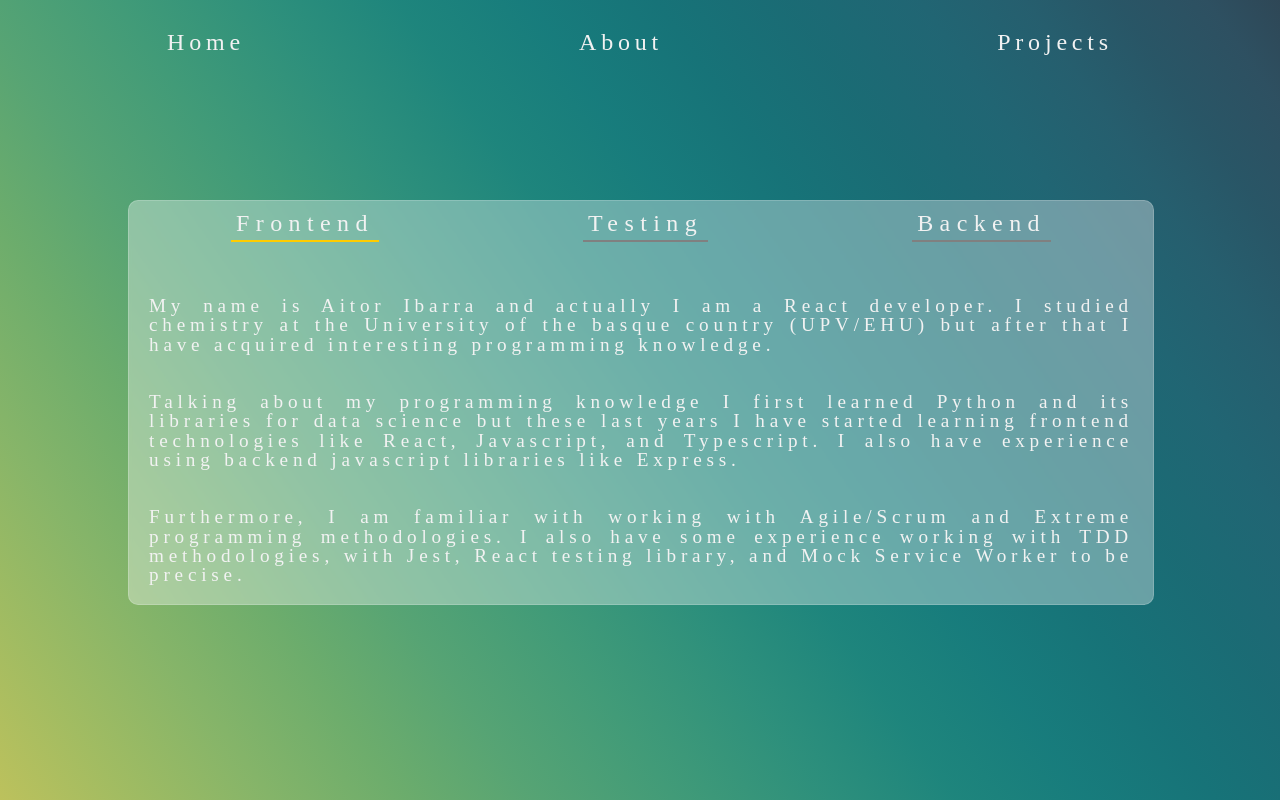
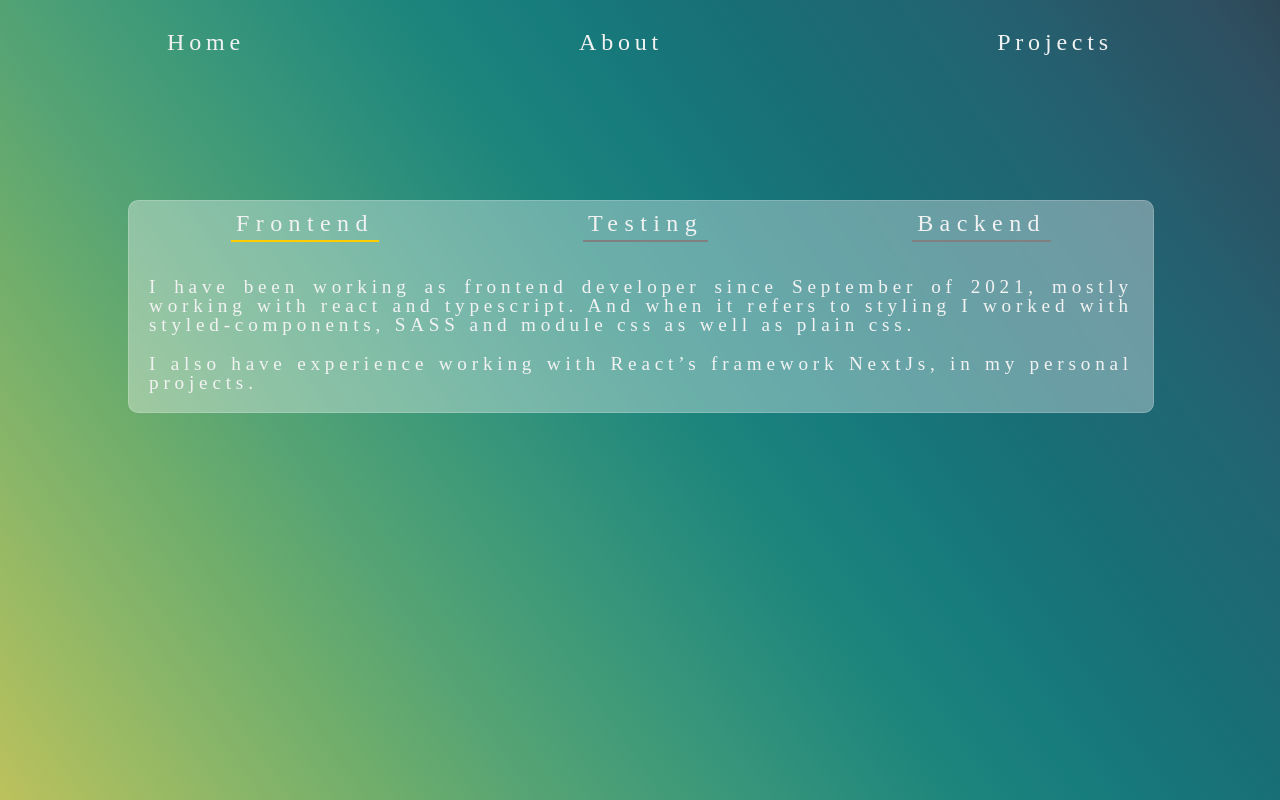
Before and after one commit to aitor-i/aitoribarra, a React (Create React App) app: page /about in a window 1280 px wide. Built offline with nearby package versions, Linux system fonts and the light colour scheme.

Commit message:
UPDATE - About

```diff
--- a/src/media/text/aboutText.ts
+++ b/src/media/text/aboutText.ts
@@ -21,7 +21,12 @@ Furthermore, I am familiar with working with Agile/Scrum and Extreme programming
 
   `,
 
-  frontend: ``,
-  testing: ``,
-  backend: ``,
+  frontend: `I have been working as frontend developer since September of 2021, mostly working with react and typescript. And when it refers to styling I worked with styled-components, SASS and module css as well as plain css.
+
+  I also have experience working with React’s framework NextJs, in my personal projects.
+  `,
+  testing: `Since working with react, I have learned to make automated testing, especially in frontend, with technologies like Jest, Vitest, React Testing Library, and Mock Service Worker.
+
+  I also like working applying TDD methodologies.`,
+  backend: `I consider myself a frontend developer, but I have some experience building rest APIs with Node and Express, ibarraphoto.me is an excellent example of that. Furthermore, I also have some experience working with MongoDB. If you want to know more about ibarraphoto.me visit the projects page. `,
 };
--- a/src/views/About/About.tsx
+++ b/src/views/About/About.tsx
@@ -22,11 +22,11 @@ const About = () => {
           <div className="tab-container">
             <TabView
               tab1="Frontend"
-              text1={aboutText.developer}
+              text1={aboutText.frontend}
               tab2="Testing"
-              text2={aboutText.chemist}
+              text2={aboutText.testing}
               tab3="Backend"
-              text3={aboutText.photographer}
+              text3={aboutText.backend}
             />
           </div>
         </Wrapper>
```
